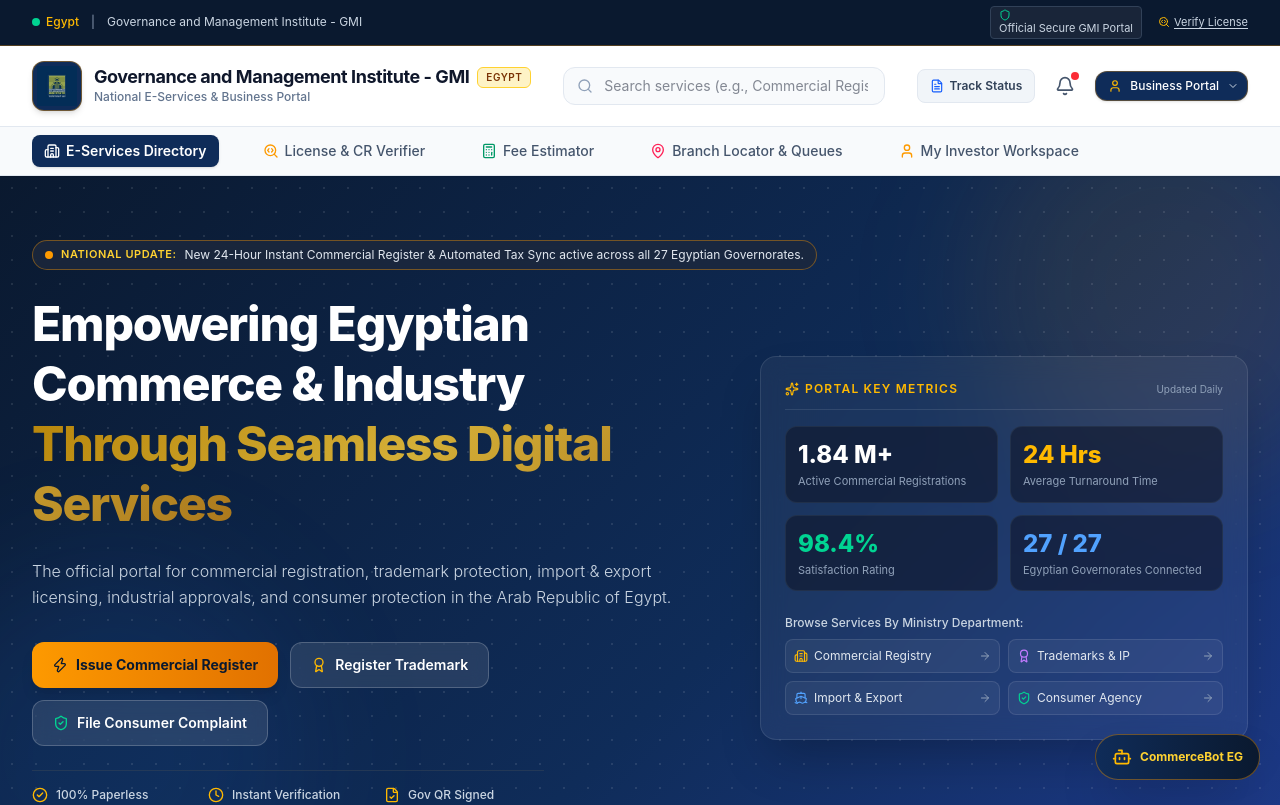
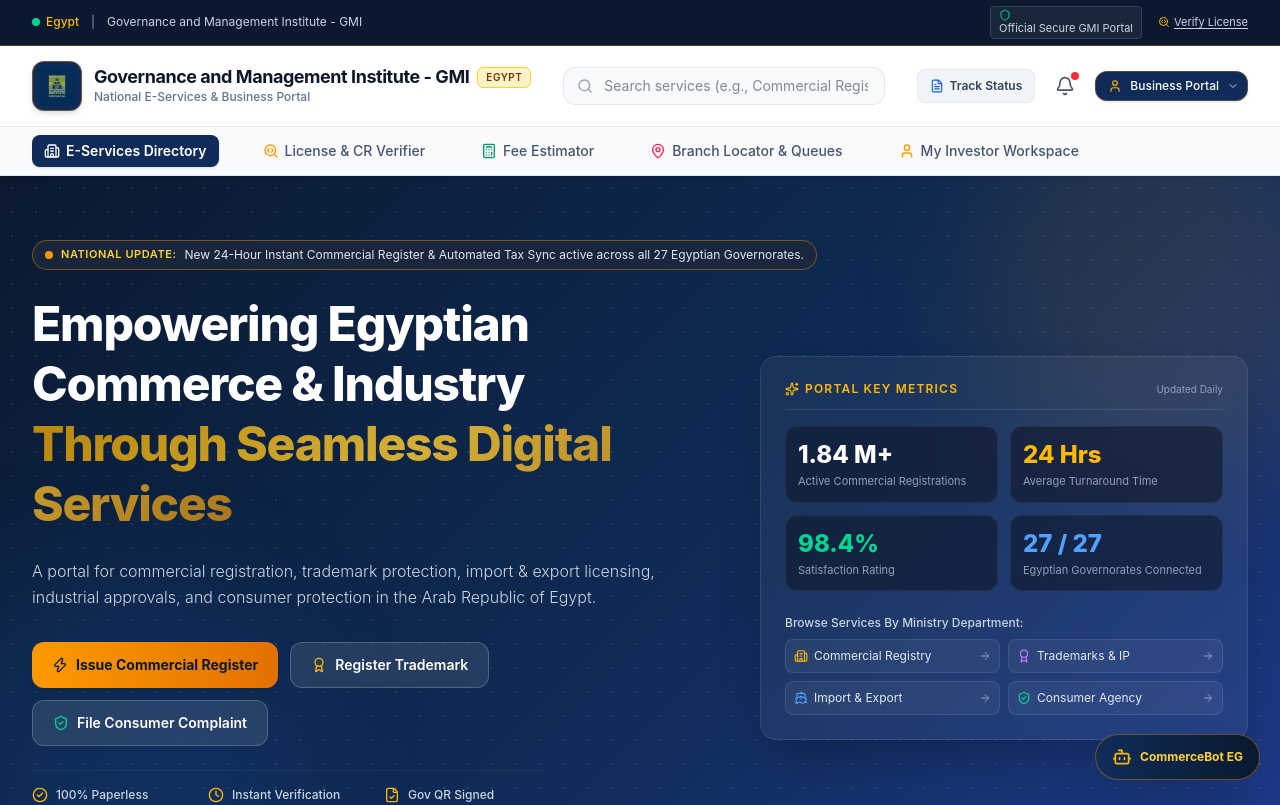
Before and after one commit to mohamedtaha152/ministry-commerce, a React (Vite) app: page / in a window 1280 px wide. Shown: the top 805 px of the page. Built offline with nearby package versions, Linux system fonts and the light colour scheme.

Commit message:
Update Hero.jsx

```diff
--- a/src/components/Hero.jsx
+++ b/src/components/Hero.jsx
@@ -47,7 +47,7 @@ export default function Hero({ onSelectCategory, onQuickAction }) {
             </h1>
 
             <p className="text-slate-300 text-sm sm:text-base max-w-2xl font-light leading-relaxed">
-              The official portal for commercial registration, trademark protection, import & export licensing,
+              A portal for commercial registration, trademark protection, import & export licensing,
               industrial approvals, and consumer protection in the Arab Republic of Egypt.
             </p>
 
```
